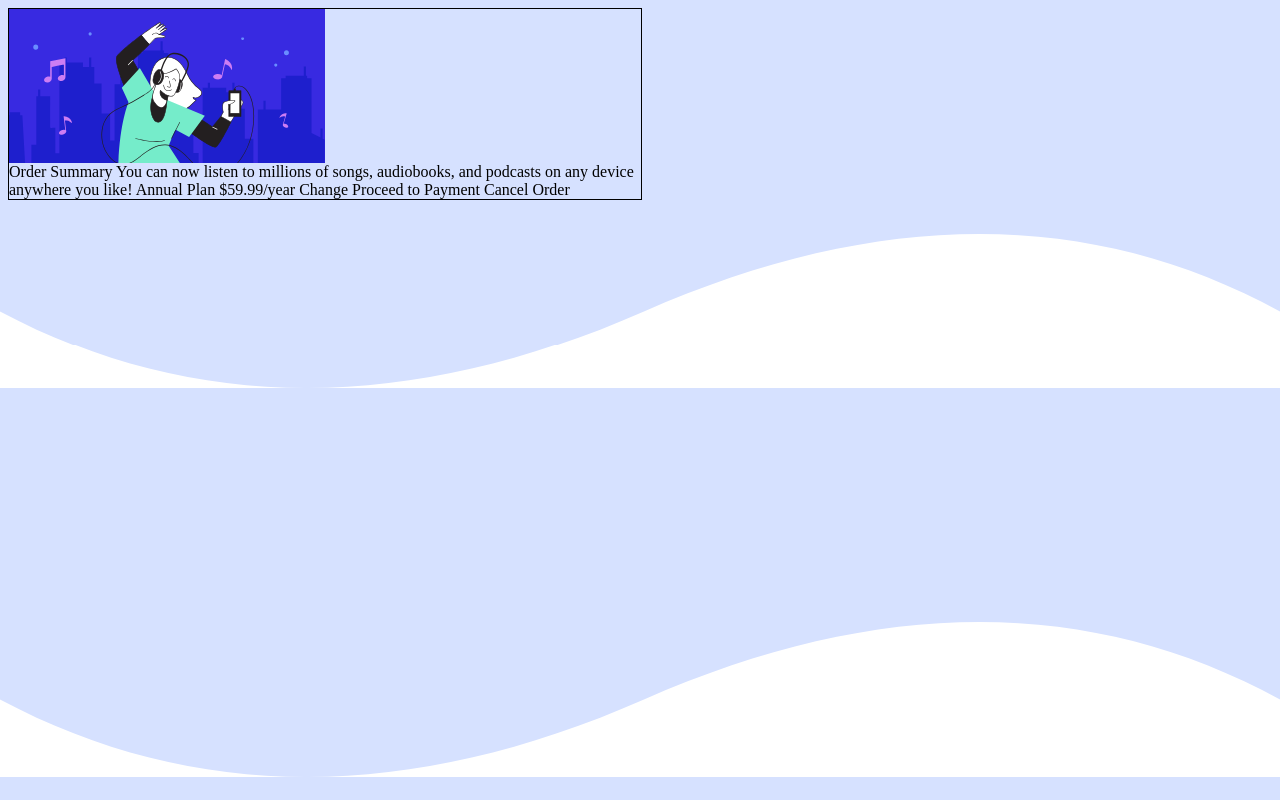
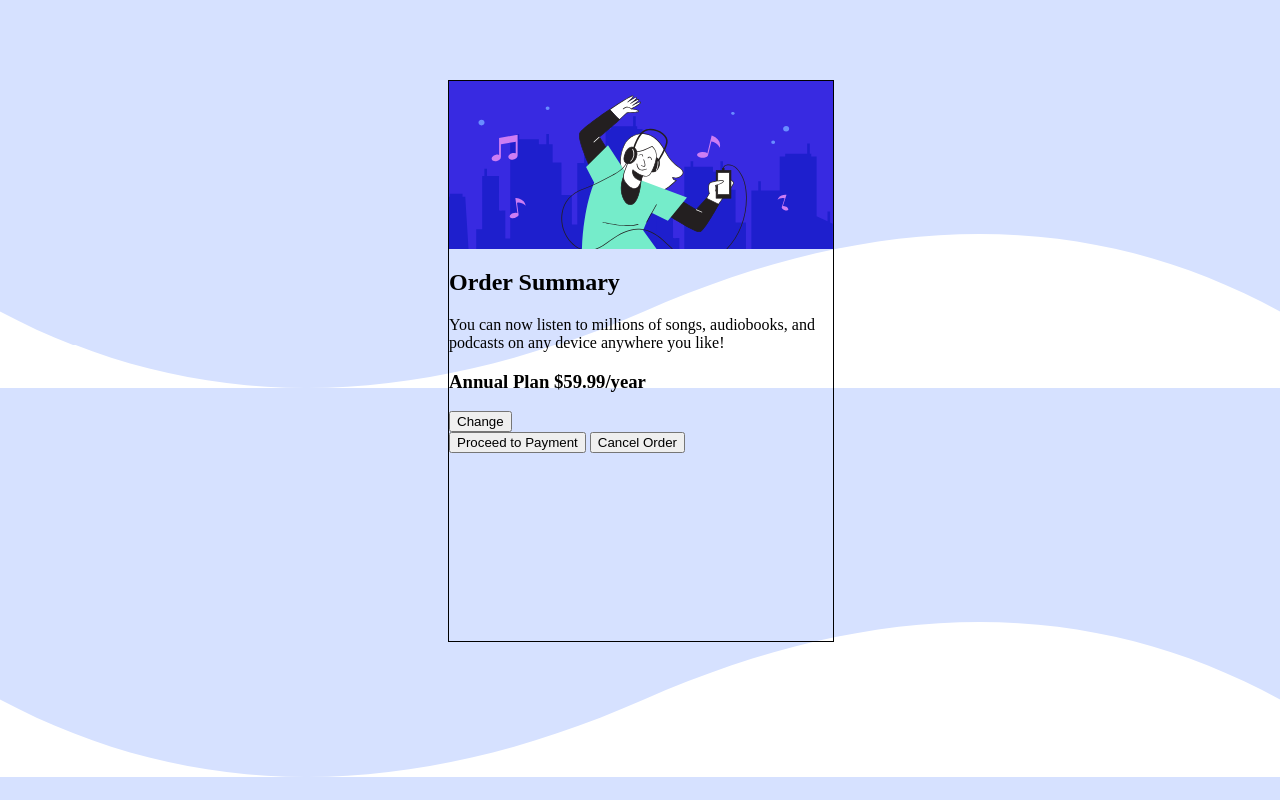
Before and after one commit to timo9939/order-summary-component, a plain HTML site: page index.html in a window 1280 px wide. Drawn offline with Linux system fonts and the light colour scheme.

Commit message:
html basic layout

```diff
--- a/index.html
+++ b/index.html
@@ -22,9 +22,17 @@ type=".svg" href="/images/icon-music.svg"
       <img src="./images/illustration-hero.svg" alt="hero"  />
 
       <section>
-        Order Summary You can now listen to millions of songs, audiobooks, and
-        podcasts on any device anywhere you like! Annual Plan $59.99/year Change
-        Proceed to Payment Cancel Order
+       <h1> Order Summary </h1>
+
+      <p> You can now listen to millions of songs, audiobooks, and
+        podcasts on any device anywhere you like! </p>
+
+        <div><h3>Annual Plan $59.99/year </h3>
+          <button>Change</button></div>
+
+        <button>Proceed to Payment</button>
+        <button>Cancel Order</button>
+
       </section>
 
 
--- a/style.css
+++ b/style.css
@@ -4,16 +4,22 @@ body{
 }
 
 main{
+    position: absolute;
+
     border: 1px solid black;
-    width: 50%;
-    height: 20%;
+    width: 30vw;
+    height: 70vh;
+
+    left: 35%;
+top: 10%;
 
     display: flex;
     flex-direction: column;
-    flex-grow: 1;
+
 }
 
 main >img{
-    width: 50%;
-    height: 20%;
+    width: 100%;
+    height: 30%;
+
 }
```
